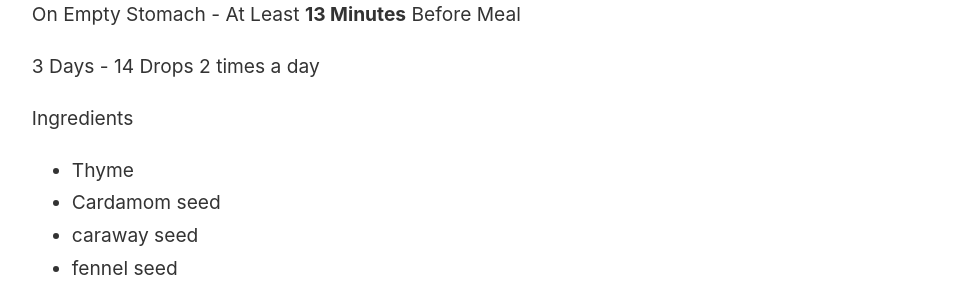
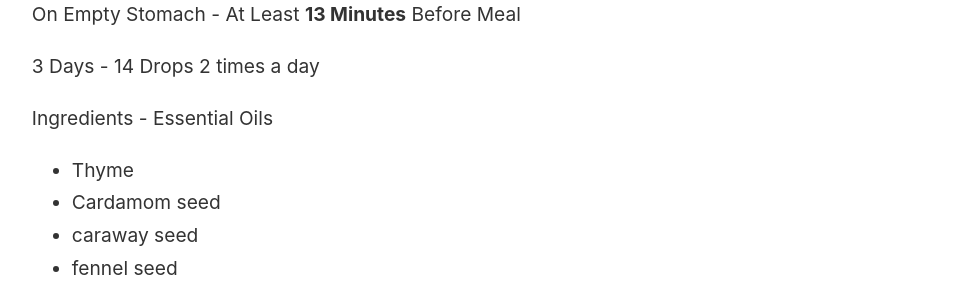
Before and after one commit to 64bakerst/akademia, a Jekyll site: the page built from _notes/Parasite Cleanse.md, in a window 1280 px wide and 900 px high, scrolled down 2397 px. Shown: the part 154-444 px from the top of the window, without its empty margins (45-1006 px from the left). Built offline with Jekyll 4.4.1, drawn with Linux system fonts in a browser that asks for light colours.

Commit message:
vault backup: 2022-07-10 23:07:51

```diff
--- a/_notes/Parasite Cleanse.md
+++ b/_notes/Parasite Cleanse.md
@@ -1,6 +1,5 @@
 ---
-tags:
-- '#type/medicine'
+tags: #type/medicine
 ---
 
 1. Digestive Aid Cleanse
@@ -79,7 +78,7 @@
 
 3 Days - 14 Drops 2 times a day
 
-Ingredients
+Ingredients - Essential Oils
 - Thyme
 - Cardamom seed
 - caraway seed
```
